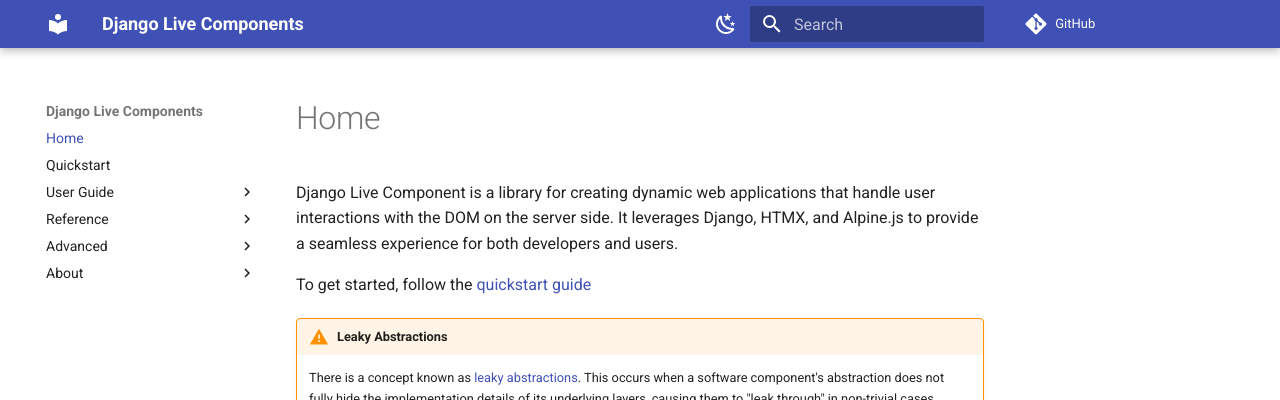
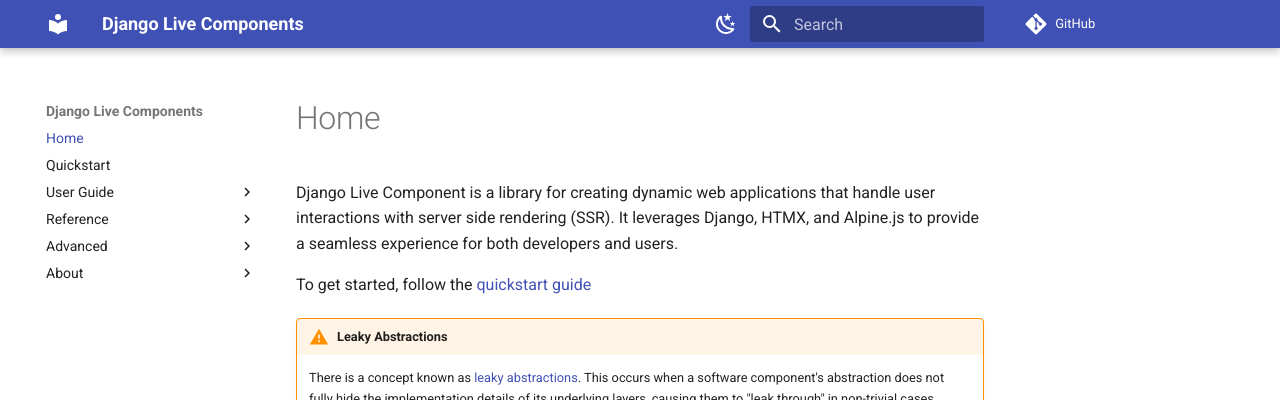
Before and after one commit to om-proptech/livecomponents, an MkDocs documentation site: the page built from docs/index.md, in a window 1280 px wide. Shown: the top 400 px of the page. Built offline with MkDocs 1.6.1 and Material for MkDocs 9.7.7, drawn with Linux system fonts in a browser that asks for light colours; comment, search, counter and statistics services are not loaded.

Commit message:
Resolve misuse of term "DOM"

```diff
--- a/docs/index.md
+++ b/docs/index.md
@@ -1,6 +1,6 @@
 # Home
 
-Django Live Component is a library for creating dynamic web applications that handle user interactions with the DOM on the server side. It leverages Django, HTMX, and Alpine.js to provide a seamless experience for both developers and users.
+Django Live Component is a library for creating dynamic web applications that handle user interactions with server side rendering (SSR). It leverages Django, HTMX, and Alpine.js to provide a seamless experience for both developers and users.
 
 To get started, follow the [quickstart guide](quickstart.md)
 
```
Also changed, not shown: README.md (+1 -1 lines).
